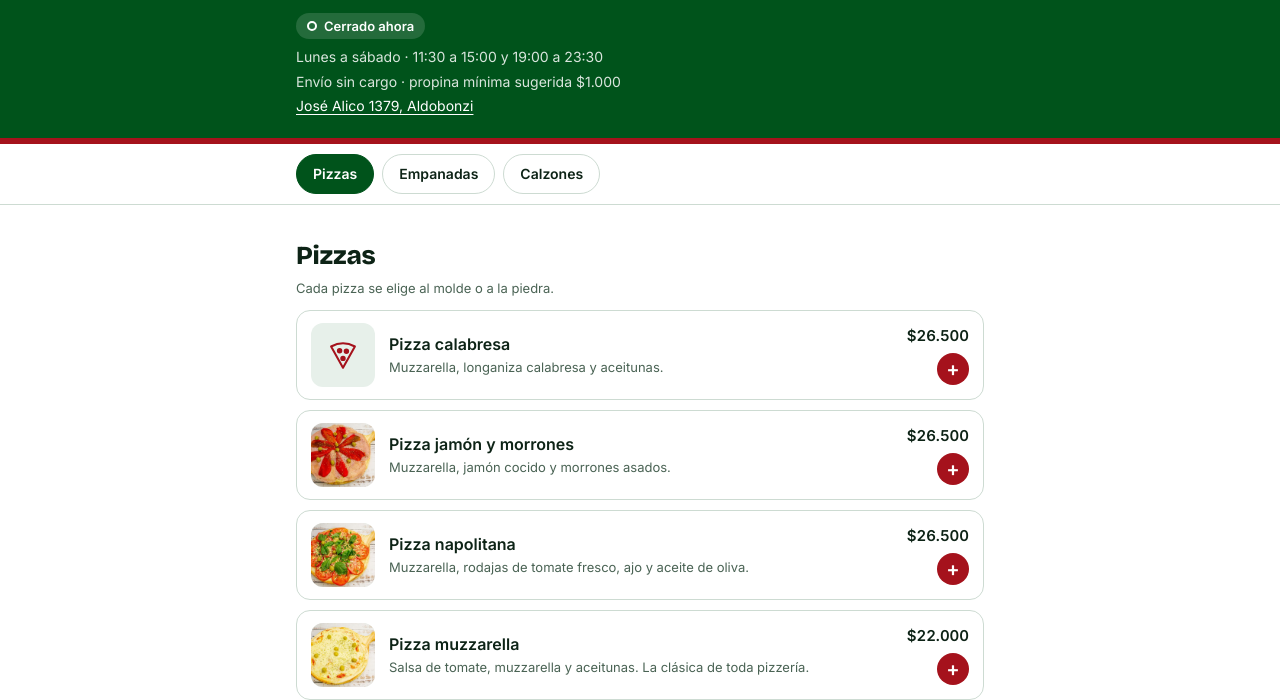
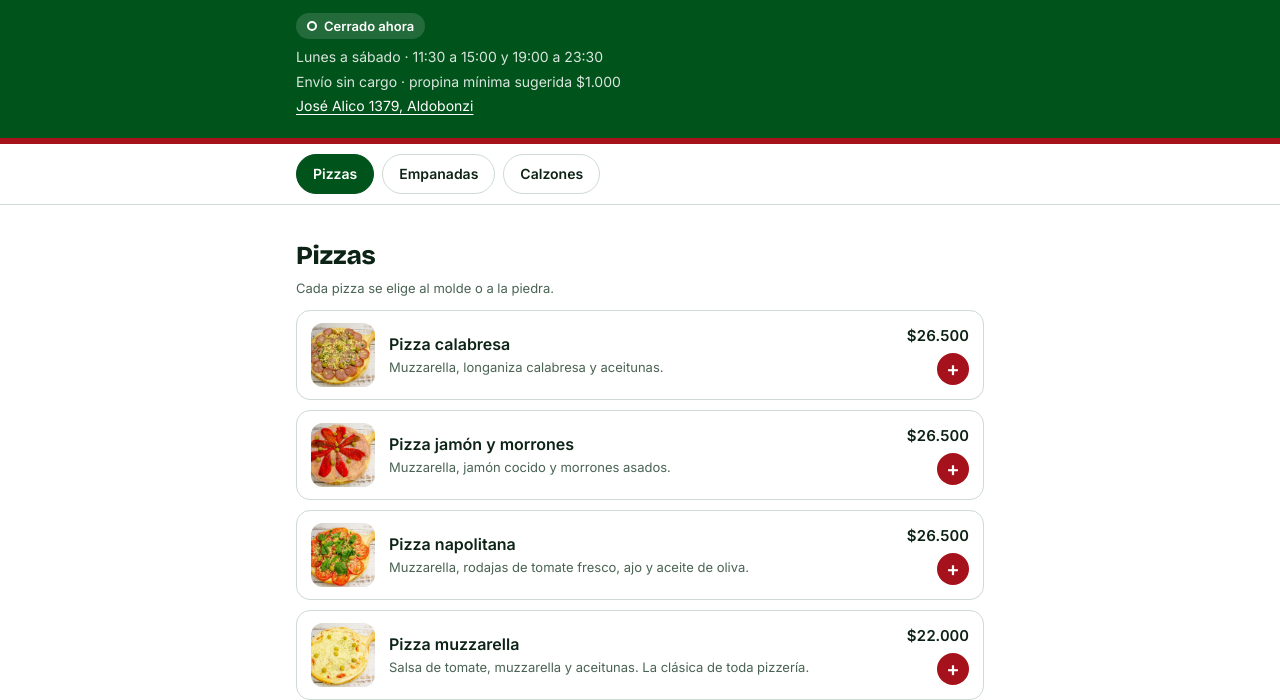
Before and after one commit to javideos/pizzabonzi, a plain HTML site: page index.html in a window 1280 px wide. Shown: the part 137-837 px from the top of the page. Drawn offline with nearby package versions, Linux system fonts and the light colour scheme.

Commit message:
Add files via upload

```diff
--- a/index.html
+++ b/index.html
@@ -226,7 +226,7 @@ var CONFIG = {
 /* ===== Menú copiado de pedix.app/pizzabonzi ===== */
 var MENU = [
   { id: "pizzas", name: "Pizzas", glyph: "pizza", items: [
-    { id: "p1", name: "Pizza calabresa", desc: "Muzzarella, longaniza calabresa y aceitunas.", price: 26500, masa: true },
+    { id: "p1", img: "img/pizza-calabresa.jpg", name: "Pizza calabresa", desc: "Muzzarella, longaniza calabresa y aceitunas.", price: 26500, masa: true },
     { id: "p2", img: "img/pizza-jamon-y-morrones.jpg", name: "Pizza jamón y morrones", desc: "Muzzarella, jamón cocido y morrones asados.", price: 26500, masa: true },
     { id: "p3", img: "img/pizza-napolitana.jpg", name: "Pizza napolitana", desc: "Muzzarella, rodajas de tomate fresco, ajo y aceite de oliva.", price: 26500, masa: true },
     { id: "p4", img: "img/pizza-muzzarella.jpg", name: "Pizza muzzarella", desc: "Salsa de tomate, muzzarella y aceitunas. La clásica de toda pizzería.", price: 22000, masa: true },
@@ -238,17 +238,17 @@ var MENU = [
     { id: "p10", img: "img/pizza-muza-y-provoleta.jpg", name: "Pizza Muzza y Provoleta", desc: "", price: 26500, masa: true }
   ]},
   { id: "empanadas", name: "Empanadas", glyph: "empanada", items: [
-    { id: "e1", name: "Empanada de carne picante", desc: "Carne picada con morrón, comino y ají molido.", price: 4300 },
-    { id: "e2", name: "Empanada de carne suave", desc: "Carne cortada a cuchillo con cebolla y especias. Al horno.", price: 4300 },
-    { id: "e3", name: "Empanada de pollo", desc: "Pollo desmenuzado con cebolla y morrón.", price: 4300 },
-    { id: "e4", name: "Empanada de humita", desc: "Choclo cremoso con queso y especias.", price: 4300 },
-    { id: "e5", name: "Empanada de jamón y queso", desc: "Clásica de jamón cocido y muzzarella.", price: 4300 },
-    { id: "e6", name: "Empanada de cebolla y queso", desc: "", price: 4300 },
-    { id: "e7", name: "Empanada Capresse", desc: "", price: 4300 },
-    { id: "e8", name: "Empanada de carne a cuchillo", desc: "", price: 4300 },
-    { id: "e9", name: "Empanada de verdura", desc: "", price: 4300 },
-    { id: "e10", name: "Empanada de Roquefort Ahumado", desc: "", price: 4300 },
-    { id: "e11", name: "Empanada de Roquefort con Jamón", desc: "", price: 4300 }
+    { id: "e1", img: "img/empanada-carne-picante.jpg", name: "Empanada de carne picante", desc: "Carne picada con morrón, comino y ají molido.", price: 4300 },
+    { id: "e2", img: "img/empanada-carne-suave.jpg", name: "Empanada de carne suave", desc: "Carne cortada a cuchillo con cebolla y especias. Al horno.", price: 4300 },
+    { id: "e3", img: "img/empanada-pollo.jpg", name: "Empanada de pollo", desc: "Pollo desmenuzado con cebolla y morrón.", price: 4300 },
+    { id: "e4", img: "img/empanada-humita.jpg", name: "Empanada de humita", desc: "Choclo cremoso con queso y especias.", price: 4300 },
+    { id: "e5", img: "img/empanada-jamon-y-queso.jpg", name: "Empanada de jamón y queso", desc: "Clásica de jamón cocido y muzzarella.", price: 4300 },
+    { id: "e6", img: "img/empanada-cebolla-y-queso.jpg", name: "Empanada de cebolla y queso", desc: "", price: 4300 },
+    { id: "e7", img: "img/empanada-capresse.jpg", name: "Empanada Capresse", desc: "", price: 4300 },
+    { id: "e8", img: "img/empanada-carne-a-cuchillo.jpg", name: "Empanada de carne a cuchillo", desc: "", price: 4300 },
+    { id: "e9", img: "img/empanada-verdura.jpg", name: "Empanada de verdura", desc: "", price: 4300 },
+    { id: "e10", img: "img/empanada-roquefort-ahumado.jpg", name: "Empanada de Roquefort Ahumado", desc: "", price: 4300 },
+    { id: "e11", img: "img/empanada-roquefort-con-jamon.jpg", name: "Empanada de Roquefort con Jamón", desc: "", price: 4300 }
   ]},
   { id: "calzones", name: "Calzones", glyph: "calzone", items: [
     { id: "c1", name: "Stromboli", desc: "Calzone enrollado con salame, muzzarella y morrones.", price: 32000 },
```
Also changed, not shown: img/empanada-capresse.jpg (added), img/empanada-carne-a-cuchillo.jpg (added), img/empanada-carne-picante.jpg (added), img/empanada-carne-suave.jpg (added), img/empanada-cebolla-y-queso.jpg (added), img/empanada-humita.jpg (added), img/empanada-jamon-y-queso.jpg (added), img/empanada-pollo.jpg (added), img/empanada-roquefort-ahumado.jpg (added), img/empanada-roquefort-con-jamon.jpg (added), img/empanada-verdura.jpg (added), img/pizza-calabresa.jpg (added).
